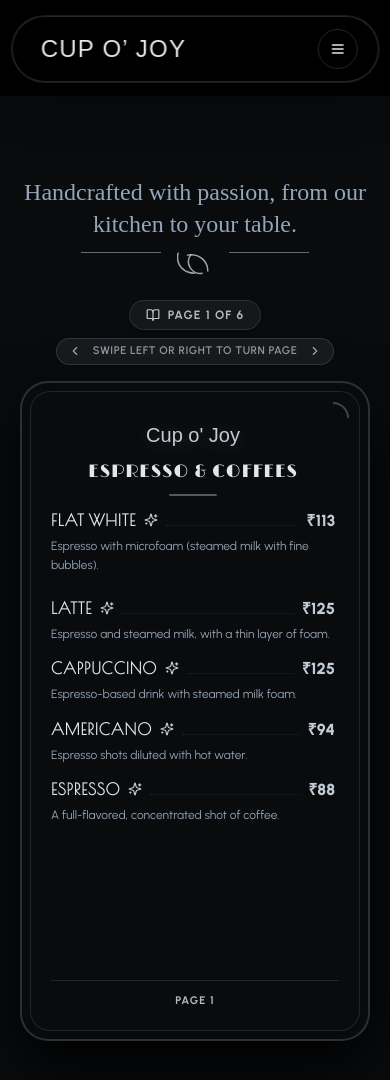
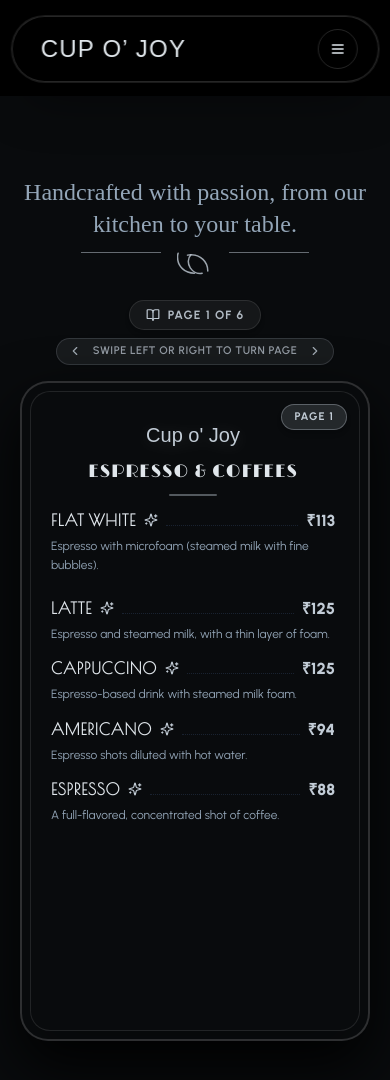
Before and after one commit to dhruvL21/Cafe_website, a Next.js app: page /menu in a window 390 px wide. Shown: the top 1080 px of the page. Built offline with nearby package versions, Linux system fonts and the light colour scheme; a web font is replaced by a local one.

Commit message:
feat: implement responsive interactive menu and gallery pages with 3D-style navigation

```diff
--- a/src/app/gallery/page.tsx
+++ b/src/app/gallery/page.tsx
@@ -112,14 +112,8 @@ export default function GalleryPage() {
       <SmokeEffect />
       <div className="container pt-4 md:pt-6 pb-16 relative z-10">
         <div className="text-center mb-8 md:mb-14 max-w-4xl mx-auto">
-          <div className="flex items-center justify-center min-h-[60px] md:h-auto">
-            {isMobile ? (
-              <h1 className="text-4xl font-bold font-sans tracking-tight text-white py-2">
-                Gallery
-              </h1>
-            ) : (
-              <TextPressureAnimation text="Gallery" minFontSize={72} />
-            )}
+          <div className="flex items-center justify-center h-28 md:h-auto">
+            <TextPressureAnimation text="Gallery" minFontSize={72} />
           </div>
           <p className="mt-3 md:mt-5 text-xl sm:text-2xl md:text-3xl text-muted-foreground meie-script-regular">
             A collection of moments and memories from our cozy cafe.
--- a/src/app/menu/page.tsx
+++ b/src/app/menu/page.tsx
@@ -63,8 +63,8 @@ const PagePanel = ({ title, items, specialItemIds, pageNum }: { title: string; i
                 </div>
             </div>
 
-            {/* Page Footer Number */}
-            <div className="pt-3 mt-2 border-t border-white/10 text-center text-[11px] sm:text-xs font-sans text-primary/90 uppercase tracking-widest font-bold shrink-0">
+            {/* Page Footer Number - Visible on Desktop View Only */}
+            <div className="hidden md:block pt-3 mt-2 border-t border-white/10 text-center text-[11px] sm:text-xs font-sans text-primary/90 uppercase tracking-widest font-bold shrink-0">
                 Page {pageNum}
             </div>
         </div>
@@ -296,8 +296,10 @@ export default function MenuPage() {
                         className="absolute inset-2 bg-[#090b0d] rounded-[20px] border border-white/10 p-4 sm:p-5 shadow-2xl h-[calc(100%-16px)] flex flex-col justify-between cursor-grab active:cursor-grabbing touch-pan-y overflow-hidden"
                         style={{ backfaceVisibility: 'hidden' }}
                       >
-                        {/* Top Right Corner Page Curl Accent */}
-                        <div className="absolute top-2.5 right-2.5 w-4 h-4 border-t-2 border-r-2 border-primary/30 rounded-tr-md pointer-events-none"></div>
+                        {/* Top Right Corner Page Number Badge - Mobile Only */}
+                        <div className="absolute top-3 right-3 z-30 flex items-center gap-1 px-3 py-1 rounded-full bg-primary/15 border border-primary/35 text-primary text-[11px] font-sans font-bold uppercase tracking-widest shadow-md select-none pointer-events-none">
+                            <span>PAGE {currentMobilePage.pageNum}</span>
+                        </div>
 
                         <PagePanel
                           title={currentMobilePage.title}
```
